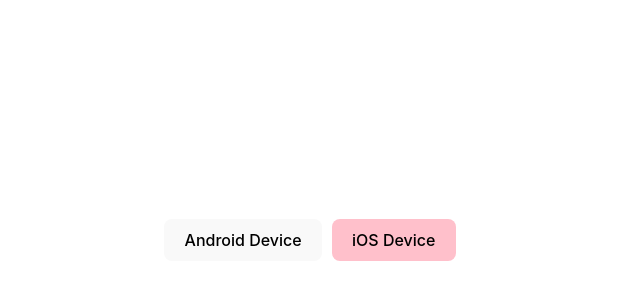
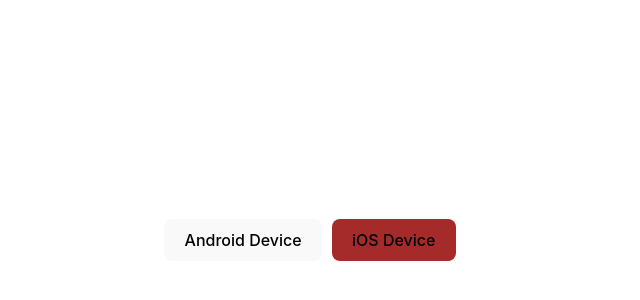
Before and after one commit to arifayanidowu/vitereact, a React (Vite) app: page / in a window 1280 px wide. Shown: the part 160-460 px from the top of the page, without its empty margins (330-970 px from the left). Built offline with nearby package versions, Linux system fonts and the light colour scheme.

Commit message:
Updated url for android by adding routing link

```diff
--- a/src/App.tsx
+++ b/src/App.tsx
@@ -3,7 +3,7 @@
 function App() {
   const launchOnAndroidDevice = () => {
     const url =
-      "#Intent;scheme=com.seamless_hrms;package=com.seamless_hrms;end";
+      "intent://viteweb.netlify.app//#Intent;scheme=com.seamless_hrms;package=com.seamless_hrms;end";
     window.location.href = url;
   };
 
@@ -16,7 +16,10 @@
     <div className="App">
       <div style={{ display: "flex", gap: 10, flexWrap: "wrap" }}>
         <button onClick={launchOnAndroidDevice}>Android Device</button>
-        <button onClick={launchOnIosDevice} style={{ backgroundColor: "pink" }}>
+        <button
+          onClick={launchOnIosDevice}
+          style={{ backgroundColor: "brown" }}
+        >
           iOS Device
         </button>
       </div>
```
